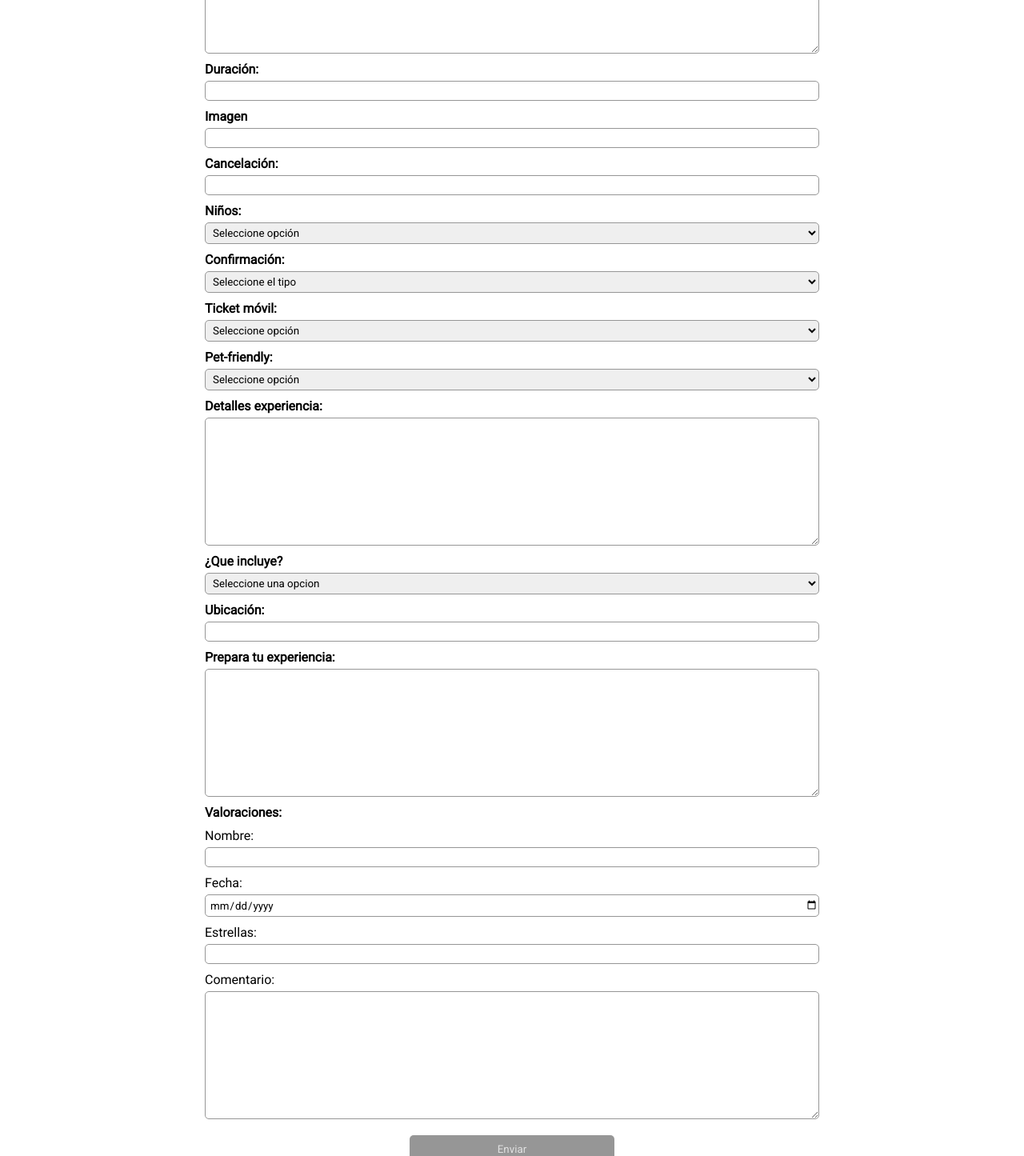
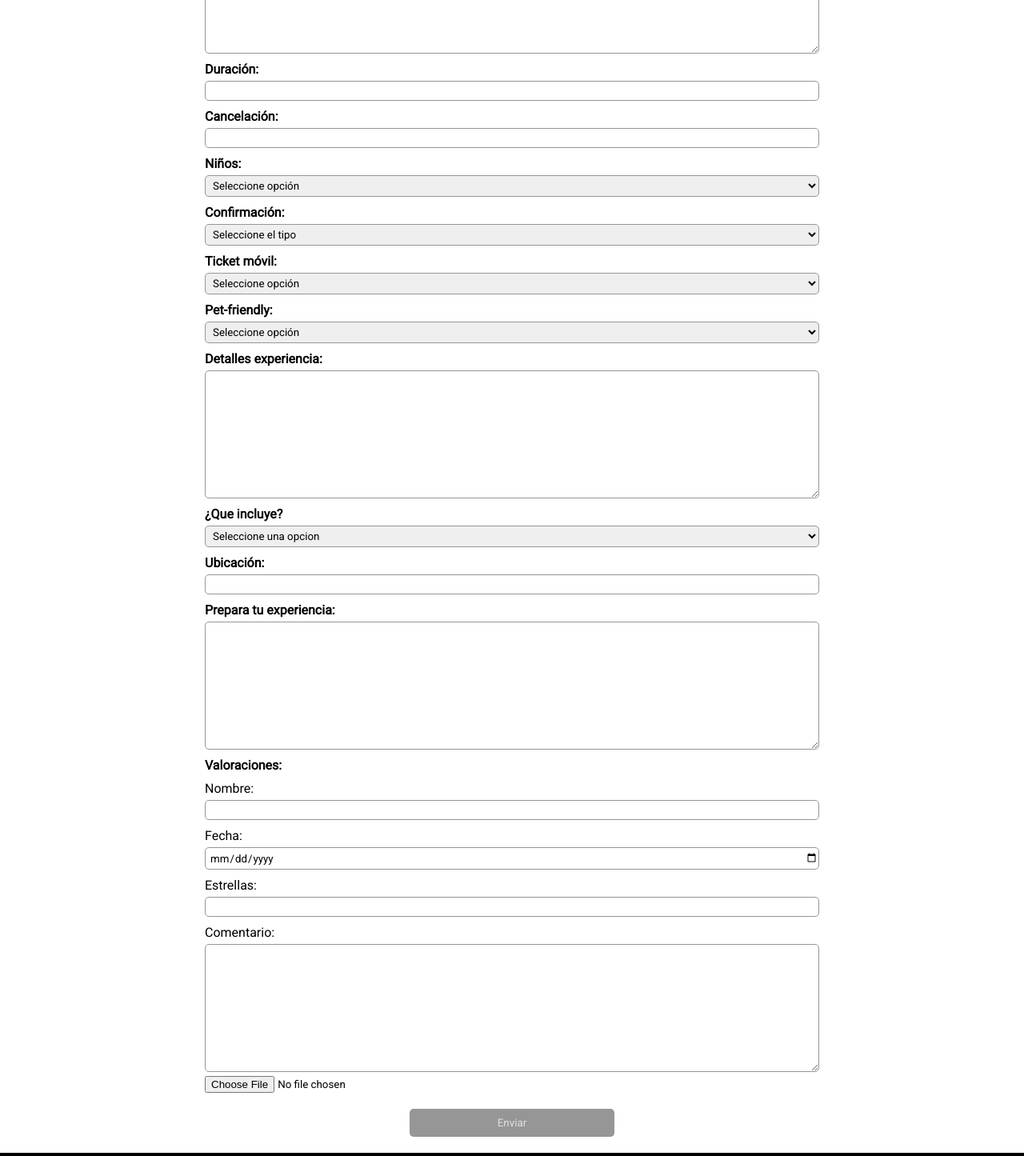
Before and after one commit to EffectiveXf5/joandjane-front, a Vue app: page /nuevaexperiencia in a window 1280 px wide. Shown: the part 580-2025 px from the top of the page at 80% size. Built offline with nearby package versions, Linux system fonts and the light colour scheme; a web font is replaced by a local one.

Commit message:
form experiences image

```diff
--- a/src/views/Form-new-experience.vue
+++ b/src/views/Form-new-experience.vue
@@ -47,9 +47,6 @@
 
         <label class="label">Duración:</label>
         <input class="input" v-model="activity.duration" type="text">
-
-        <label class="label">Imagen</label>
-        <input class="input" type="text" v-model="activity.img">
 
         <label class="label">Cancelación:</label>
         <input class="input" v-model="activity.cancelation" type="text">
@@ -121,6 +118,8 @@
         <label>Comentario:</label>
         <textarea class="input" v-model="activity.reviews.comment" cols="30" rows="10"></textarea>
 
+        <input type="file" @change="fotoSelected">
+
         <button class="btn-submit" type="submit">Enviar</button>
       </form>
     </section>
@@ -164,6 +163,9 @@ export default {
 
 
   methods: {
+    fotoSelected(event){
+       this.activity.img = "/images/" + event.target.files[0].name;
+    },
     sendForm() {
       this.axios.post('/activity/create-activity', this.activity)
         .then( res => {
@@ -171,6 +173,7 @@ export default {
           this.activity = '',
           this.activity.title = '',
           this.activity.price = '',
+          this.activity.img = '',
           this.activity.destination = '',
           this.activity.type = '',
           this.activity.sumary = '',
```
